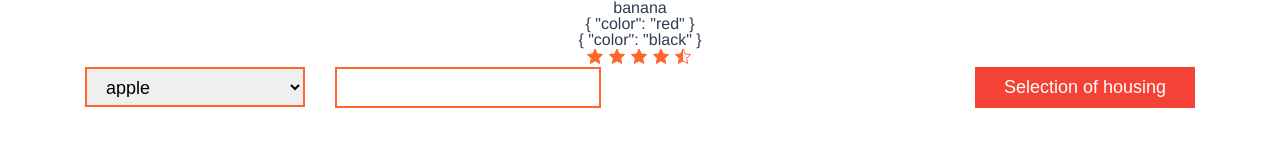
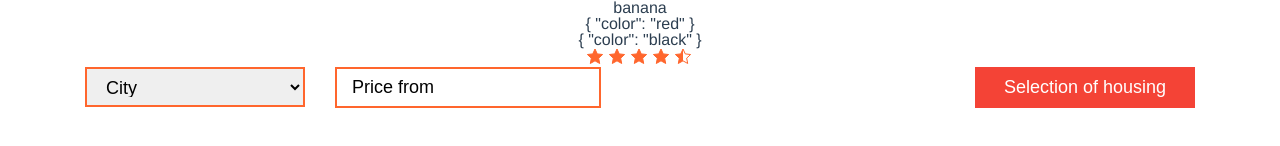
Before and after one commit to Taras-Roboteckyi/Vue-CLI_first-app, a Vue app: page / in a window 1280 px wide. Shown: the part 131-277 px from the top of the page. Built offline with nearby package versions, Linux system fonts and the light colour scheme.

Commit message:
add logic and styled  to apartment form

```diff
--- a/src/components/apartment/ApartmentFilterForm.vue
+++ b/src/components/apartment/ApartmentFilterForm.vue
@@ -1,7 +1,7 @@
 <template>
     <form class="form" @submit.prevent="handleSubmit">
-        <CustomSelect :items="['apple', 'kiwi', 'banana']" class="form__select" />
-        <CustomInput />
+        <CustomSelect :items="cities" v-model="city" class="form__select" />
+        <CustomInput v-model="price" placeholder="Price from" />
         <SubmitButton class="form__submit" type="submit">Selection of housing</SubmitButton>
     </form>
 </template>
@@ -13,9 +13,21 @@ import SubmitButton from '../shared/Button.vue'
 
 export default {
     components: { CustomSelect, CustomInput, SubmitButton },
+    data() {
+        return {
+            price: '',
+            city: ''
+        }
+    },
+    computed: {
+        cities() {
+            return [{ value: '', label: 'City', selected: true }, "Kyiv", "Odesa", "Poltava", "Kharkiv", "Dnipro", "Lviv", "Kherson", "Mariupol",]
+
+        }
+    },
     methods: {
         handleSubmit() {
-            this.$emit('submit', 'submit from')
+            this.$emit('submit', { city: this.city, price: this.price, })
         }
     }
 
--- a/src/components/shared/CustomInput.vue
+++ b/src/components/shared/CustomInput.vue
@@ -28,5 +28,9 @@ export default {
     outline: none;
     line-height: inherit;
     padding: 8px 15px;
+
+    &::placeholder {
+        color: inherit
+    }
 }
 </style>
--- a/src/components/shared/CustomSelect.vue
+++ b/src/components/shared/CustomSelect.vue
@@ -1,6 +1,7 @@
 <template>
     <select v-on="listeners" class="custom-select">
-        <option v-for="item in formatedItems" :key="item.value" :value="item.value">{{ item.label }}
+        <option v-for="item in formatedItems" :key="item.value" :value="item.value" :selected="item.selected">{{ item.label
+        }}
         </option>
     </select>
 </template>
```
